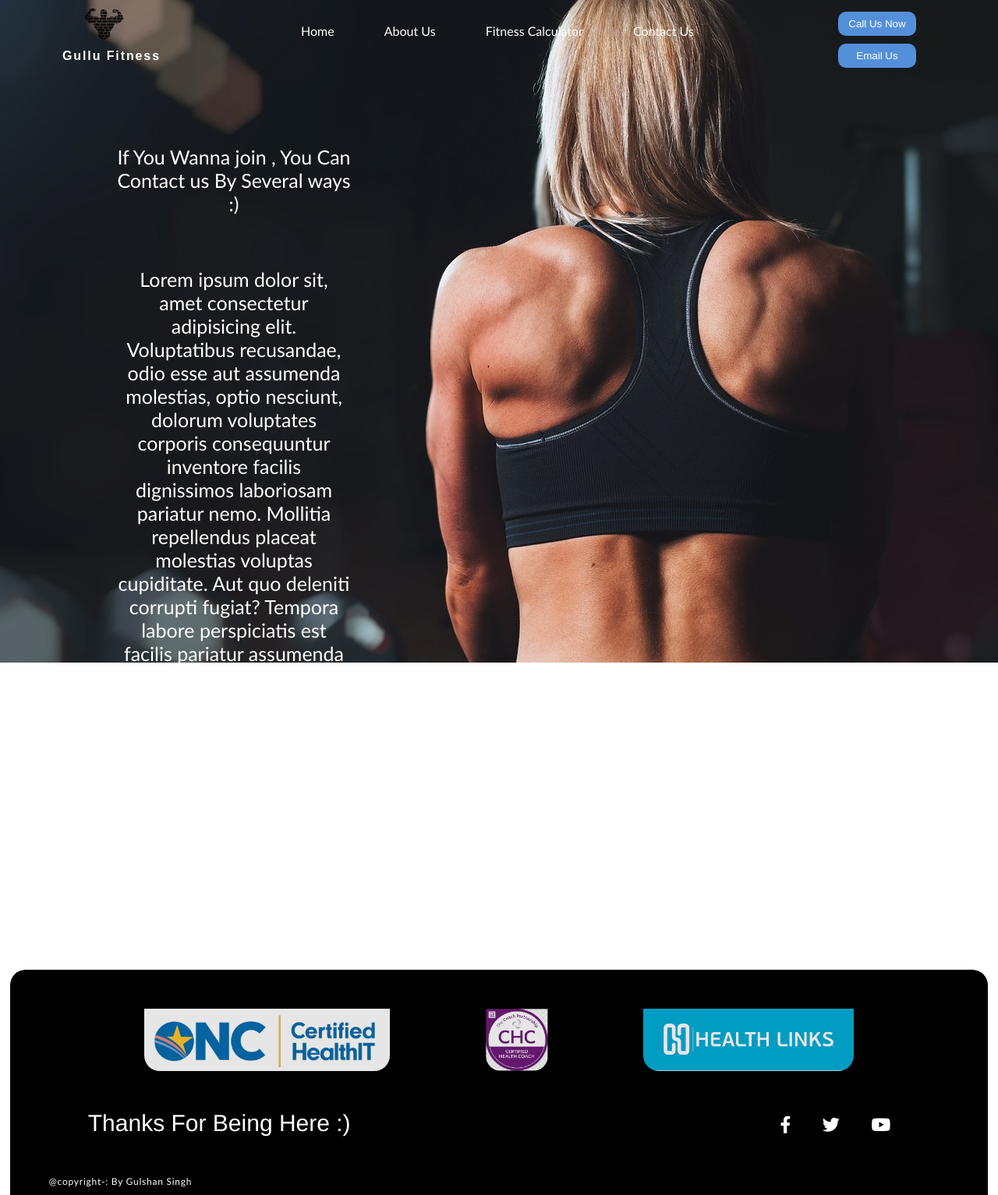
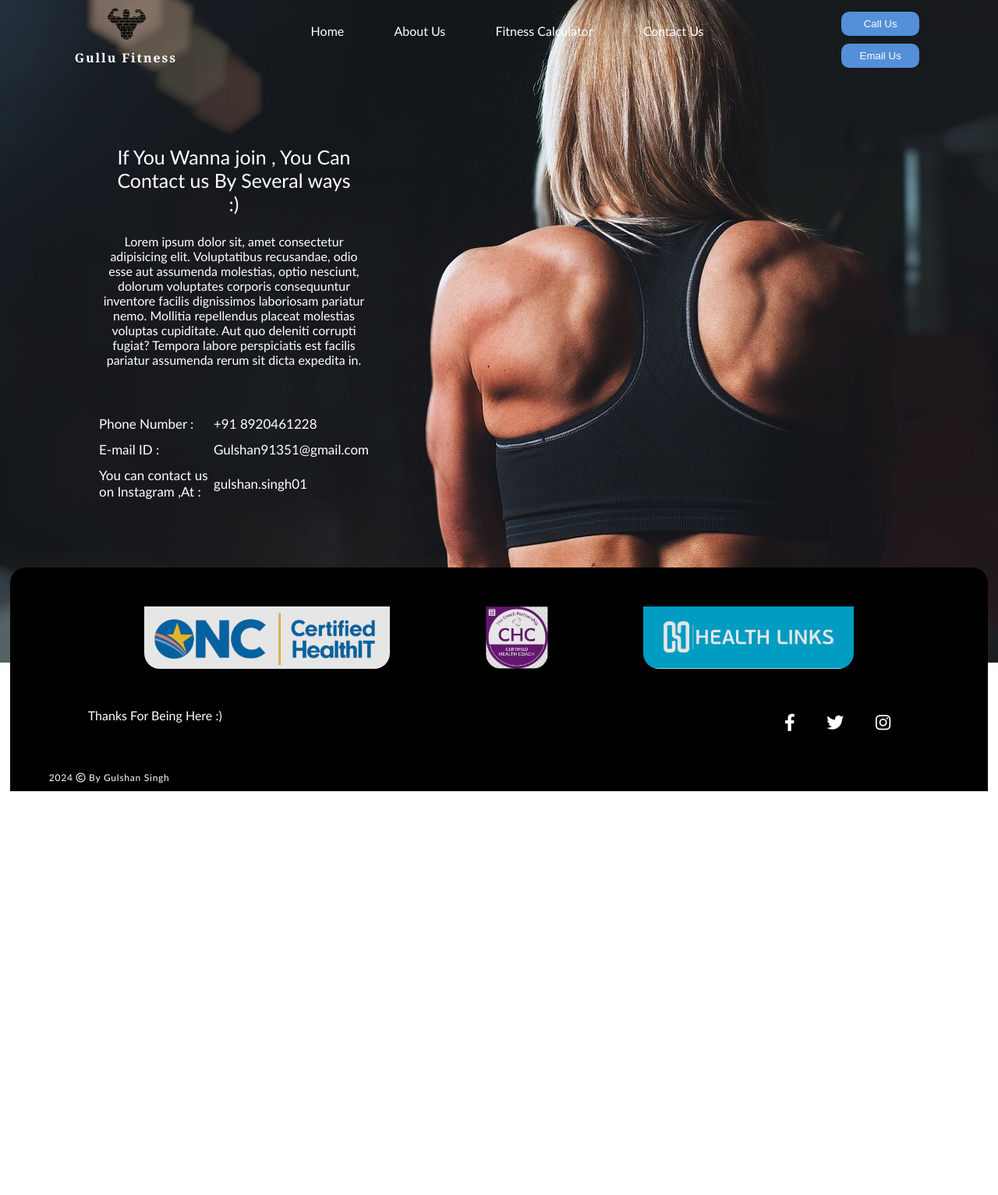
Before and after one commit to Gulshan1228/Gym-Site, a plain HTML site: page contactus.html in a window 1280 px wide. Shown: the whole page at 78% size. After the commit the page ends 1015 px from the top, so only its background shows below. Drawn offline with Linux system fonts and the light colour scheme.

Commit message:
Update contactus.html

```diff
--- a/contactus.html
+++ b/contactus.html
@@ -3,8 +3,10 @@
   <head>
     <meta charset="UTF-8" />
     <meta name="viewport" content="width=device-width, initial-scale=1.0" />
-    <title>Document</title>
+    <title>contact Us</title>
     <link rel="stylesheet" href="style.css" />
+    <link rel="icon" type="image/png" href="pics/logo.png">
+
     <link
       rel="stylesheet"
       href="https://cdnjs.cloudflare.com/ajax/libs/font-awesome/6.4.0/css/all.min.css"
@@ -17,8 +19,10 @@
     <!-- navbar -->
     <div class="head">
       <div class="left">
-        <img src="pics/logo.png" alt="Logo " width="50px" />
-        <h4 style="font-family: sans-serif; margin-left: -20px">
+        <p>
+          <img src="pics/logo.png" alt="Logo "/>
+        </p>
+        <h4>
           Gullu Fitness
         </h4>
       </div>
@@ -31,16 +35,12 @@
         </ul>
       </div>
       <div class="right">
-        <button>Call Us Now</button>
+        <button>Call Us</button>
         <button>Email Us</button>
       </div>
     </div>
-
     <div class="container" style="border: none">
-      <p style="font-size: 25px">
-        If You Wanna join , You Can Contact us By Several ways :)
-      </p>
-      <br>
+      <p>If You Wanna join , You Can Contact us By Several ways :)</p>
       <p>
         Lorem ipsum dolor sit, amet consectetur adipisicing elit. Voluptatibus
         recusandae, odio esse aut assumenda molestias, optio nesciunt, dolorum
@@ -49,8 +49,7 @@
         voluptas cupiditate. Aut quo deleniti corrupti fugiat? Tempora labore
         perspiciatis est facilis pariatur assumenda rerum sit dicta expedita in.
       </p>
-
-      <table style="margin-top: 50px ; font-size: 18px ; padding: 10px;">
+      <table >
         <tr>
           <td>Phone Number : </td>
           <td>+91 8920461228</td>
@@ -74,29 +73,21 @@
         <img src="pics/certification3.png" alt="3rd one" />
       </div>
       <div class="footinfo">
-        <p
-          style="
-            font-family: 'Franklin Gothic Medium', 'Arial Narrow', Arial,
-              sans-serif;
-            font-size: 30px;
-          "
-        >
-          Thanks For Being Here :)
-        </p>
+        <p>Thanks For Being Here :)</p>
         <div class="social-icon">
-          <a href="">
+          <a href="https://www.facebook.com/L0VERB0Y.Gulshan/">
             <i class="fa-brands fa-facebook-f"></i>
           </a>
-          <a href="">
+          <a href="https://twitter.com/Gulshan1228">
             <i class="fa-brands fa-twitter"></i>
           </a>
-          <a href="">
-            <i class="fa-brands fa-youtube"></i>
+          <a href="https://www.instagram.com/gulshan.singh01/">
+            <i class="fa-brands fa-instagram"></i>
           </a>
         </div>
       </div>
       <div class="copyright">
-        <p>@copyright-: By Gulshan Singh</p>
+        <p>2024 <i class="fa-regular fa-copyright"></i> By Gulshan Singh</p>
       </div>
     </footer>
   </body>
```
